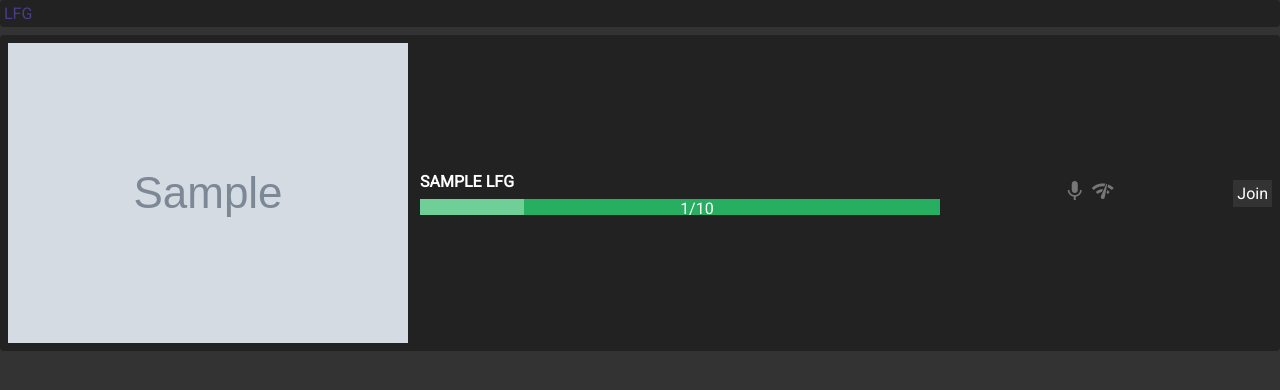
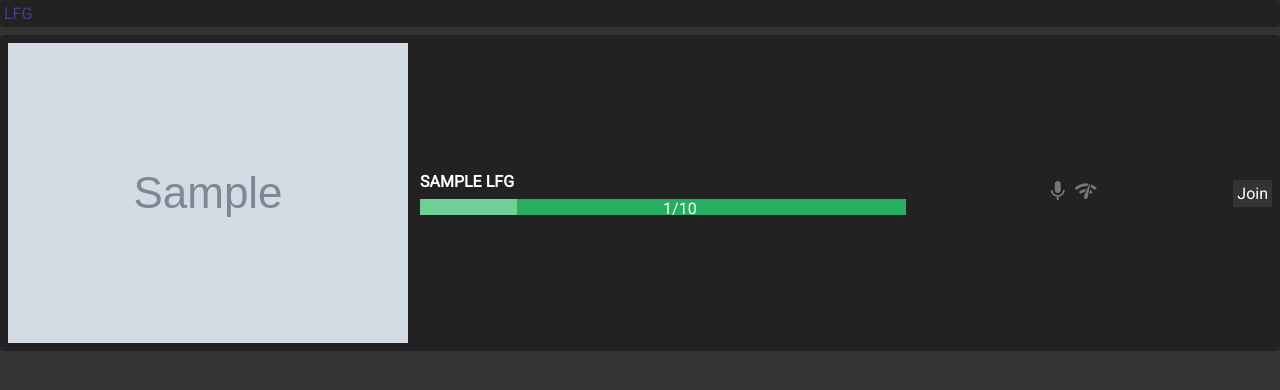
Before and after one commit to cranium/lfg, a Flask app: template templates/list.jinja2 in a window 1280 px wide. Shown: the top 390 px of the page. Run offline with Flask 2, Linux system fonts and the light colour scheme; the template is opened without the code that fills it: most values are stand-ins (such as "Sample title", 1, 10 or a date in 2020); grey boxes marked "Sample" are stand-in pictures.

Commit message:
css the labels and fix the flex basis

```diff
--- a/static/style.css
+++ b/static/style.css
@@ -61,6 +61,11 @@ body {
     height: 16px;
 }
 
+.lfg--progress-bar-label {
+    position: absolute;
+    left: 50%;
+}
+
 .lfg--tag-list {
     list-style-type: none;
     padding: 0;
@@ -105,6 +110,10 @@ body {
     flex-grow: 2;
 }
 
+.lfg--flex-basis-0 {
+    flex-basis: 0;
+}
+
 .lfg--color-logo {
     color: darkslateblue;
 }
@@ -120,3 +129,7 @@ body {
 .lfg--display-block {
     display: block;
 }
+
+.lfg--position-relative {
+    position: relative;
+}
--- a/templates/list.jinja2
+++ b/templates/list.jinja2
@@ -1,19 +1,18 @@
 {% extends "page.jinja2" %}
 {% block content %}
 {% for lfg in lfgs %}
-    <div class="lfg--block lfg--padding-1">
+    <div class="lfg--block lfg--padding-1 lfg--margin-bottom-2">
         <div class="lfg--vertical-top lfg--flex-row">
-            <div style="position: relative;">
+            <div class="lfg--position-relative">
                 <img class="lfg--display-block" src="{{ avatar_url }}">
-                <!--<div class="lfg--color-success" style="background-color: #333333;position:absolute; bottom:24px; right:0;">+32</div>-->
             </div>
-            <div class="lfg--flex-grow-2">
+            <div class="lfg--flex-grow-2 lfg--flex-basis-0">
                 <div class="lfg--padding-1">
                     <p class="lfg--margin-0 lfg--text-uppercase lfg--text-bold">{{ lfg["name"] }}</p>
                 </div>
                 <div class="lfg--padding-1">
-                    <div class="lfg--progress-bar-outer" style="position: relative;">
-                        <span style="position: absolute; left: 50%;">1/10</span>
+                    <div class="lfg--progress-bar-outer lfg--position-relative">
+                        <span class="lfg--progress-bar-label">1/10</span>
                         <div class="lfg--progress-bar-inner" style="width: 20%"></div>
                     </div>
                 </div>
```
